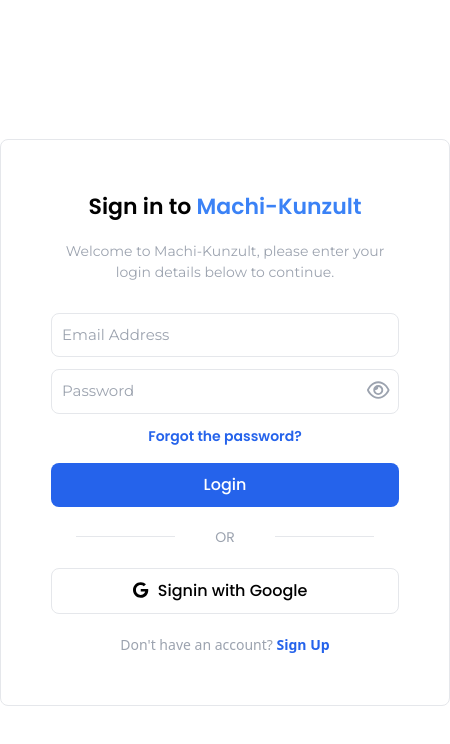
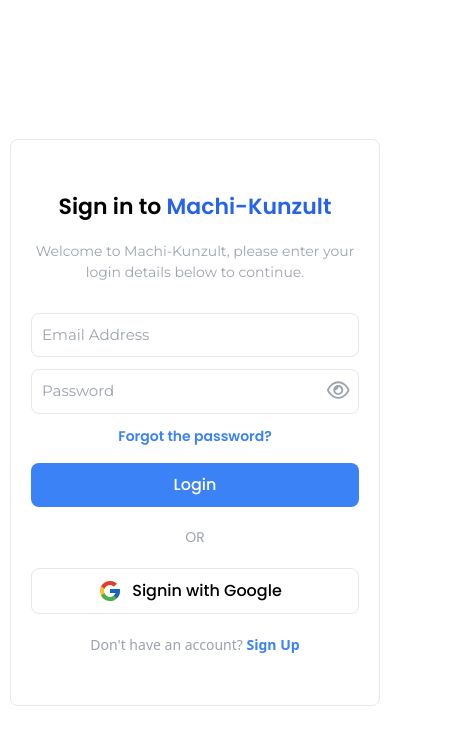
Before and after one commit to davidosaro/assessment-adminauth, a React (Vite) app: page / in a window 390 px wide. Shown: the top 744 px of the page, 450 px wide, since content can reach past the window. Built offline with nearby package versions, Linux system fonts and the light colour scheme.

Commit message:
Added responsiveness

```diff
--- a/src/components/inputs/button/index.tsx
+++ b/src/components/inputs/button/index.tsx
@@ -1,5 +1,4 @@
-import { faGoogle } from "@fortawesome/free-brands-svg-icons"
-import { faCircleNotch, faRotate, faSpinner } from "@fortawesome/free-solid-svg-icons";
+import { faRotate } from "@fortawesome/free-solid-svg-icons";
 import { FontAwesomeIcon } from "@fortawesome/react-fontawesome"
 
 interface ButtonProps {
@@ -12,16 +11,20 @@
 
 export default function Button({text, type = 'full', icon = '', loading = false, onClick}: ButtonProps) {
   const typeCss = {
-    full: 'bg-blue-600 text-white',
+    full: 'bg-blue-500 text-white',
     outline: 'bg-transparent text-black border-[1px]'
   }
   const buttonCss = `
-  w-full flex justify-center px-[10px] py-[10px] rounded-lg font-medium font-header
+  w-full flex justify-center items-center px-[10px] py-[10px] rounded-lg font-medium font-header
   ${typeCss[type as keyof typeof typeCss] ?? ''}
   `
   const iconCss = () => {
     switch(icon) {
-      case "google": return <FontAwesomeIcon icon={faGoogle} />
+      case "google": return (
+        <svg xmlns="http://www.w3.org/2000/svg" x="0px" y="0px" width="24" height="24" viewBox="0 0 48 48">
+          <path fill="#fbc02d" d="M43.611,20.083H42V20H24v8h11.303c-1.649,4.657-6.08,8-11.303,8c-6.627,0-12-5.373-12-12	s5.373-12,12-12c3.059,0,5.842,1.154,7.961,3.039l5.657-5.657C34.046,6.053,29.268,4,24,4C12.955,4,4,12.955,4,24s8.955,20,20,20	s20-8.955,20-20C44,22.659,43.862,21.35,43.611,20.083z"></path><path fill="#e53935" d="M6.306,14.691l6.571,4.819C14.655,15.108,18.961,12,24,12c3.059,0,5.842,1.154,7.961,3.039	l5.657-5.657C34.046,6.053,29.268,4,24,4C16.318,4,9.656,8.337,6.306,14.691z"></path><path fill="#4caf50" d="M24,44c5.166,0,9.86-1.977,13.409-5.192l-6.19-5.238C29.211,35.091,26.715,36,24,36	c-5.202,0-9.619-3.317-11.283-7.946l-6.522,5.025C9.505,39.556,16.227,44,24,44z"></path><path fill="#1565c0" d="M43.611,20.083L43.595,20L42,20H24v8h11.303c-0.792,2.237-2.231,4.166-4.087,5.571	c0.001-0.001,0.002-0.001,0.003-0.002l6.19,5.238C36.971,39.205,44,34,44,24C44,22.659,43.862,21.35,43.611,20.083z"></path>
+        </svg>
+      )
       default: return ""
     }
   }
--- a/src/pages/auth/signin/index.tsx
+++ b/src/pages/auth/signin/index.tsx
@@ -9,19 +9,19 @@
   useEffect(()=> {
     print()
   })
-  const dividerCss = 'after:content-[""] after:absolute after:block after:z-[-1] after:top-[45%] after:left-[-100%] after:w-[300%] after:h-[1px] after:bg-gray-200'
+  const dividerCss = 'after:content-[""] after:absolute after:block after:z-[-1] after:top-[45%] after:left-[-100%] after:w-[300%] after:h-[1px] after:bg-gray-200 after:sm:block after:hidden'
   const loginCardCss = 'grid place-items-center h-[calc(100vh)] inset-0 text-center';
   return (
     <div className={loginCardCss}>
-      <section className='w-[450px] space-y-[20px] border-[1px] border-gray-200 rounded-lg p-[50px]'>
+      <section className='max-w-[450px] space-y-[20px] border-[1px] border-gray-200 rounded-lg py-[50px] px-[20px] sm:px-[50px] m-[10px]'>
         <header className='space-y-[14px] pb-[10px]'>
-          <h1 className='font-header font-semibold text-[22px] pb-[4px]'>Sign in to <strong className='font-semibold text-primary-100'>Machi-Kunzult</strong></h1>
+          <h1 className='font-header font-semibold text-[22px] pb-[4px]'>Sign in to <strong className='font-semibold text-primary'>Machi-Kunzult</strong></h1>
           <p className='font-secondary text-grey text-[14px] font-normal'>Welcome to Machi-Kunzult, please enter your login details below to continue.</p>
         </header>
         <form className='space-y-[12px]'>
           <TextField text='Email Address'/>
           <TextField text='Password' icon="eye"/>
-          <p className='font-header font-semibold text-[14px] pb-[4px] text-primary'>Forgot the password?</p>
+          <p className='font-header font-semibold text-[14px] pb-[4px] text-primary-100'>Forgot the password?</p>
           <Button
             text="Login"
             loading={loading}
@@ -36,7 +36,7 @@
             type='outline'
             icon="google"
           />
-        <div className='text-[14px] text-grey font-regular'>Don't have an account? <strong className='font-semibold text-primary'>Sign Up</strong></div>
+        <div className='text-[14px] text-grey font-regular'>Don't have an account? <strong className='font-semibold text-primary-100'>Sign Up</strong></div>
       </section>
     </div>
   )
```
